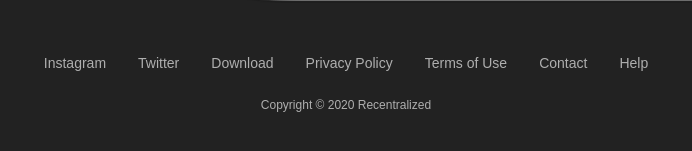
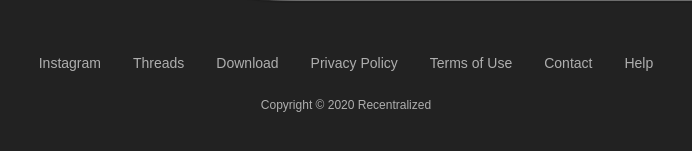
Before and after one commit to recentralized/www.seriesphotos.app, an Astro site: page / in a window 1280 px wide. Shown: the part 1797-1948 px from the top of the page, 294-986 px from the left. Built offline with nearby package versions, Linux system fonts and the light colour scheme; Astro itself is replaced by a stand-in of ours; a web font is replaced by a local one.

Commit message:
replace twitter with threads

```diff
--- a/src/pages/index.astro
+++ b/src/pages/index.astro
@@ -50,7 +50,7 @@ import appStore from "~/assets/AppStore.svg"
   <footer class="text-secondary container mx-auto py-12 text-center md:text-start">
     <p class="text-sm pb-6 flex flex-col gap-4 md:gap-8 md:flex-row justify-center">
       <a class="hover:text-primary" href="https://www.instagram.com/seriesphotosapp">Instagram</a>
-      <a class="hover:text-primary" href="https://www.twitter.com/seriesphotosapp">Twitter</a>
+      <a class="hover:text-primary" href="https://www.threads.net/@seriesphotosapp">Threads</a>
       <a class="hover:text-primary" href="https://apps.apple.com/us/app/id1471473571">Download</a>
       <a class="hover:text-primary" href="/legal/privacy.html">Privacy Policy</a>
       <a class="hover:text-primary" href="/legal/terms.html">Terms of Use</a>
```
